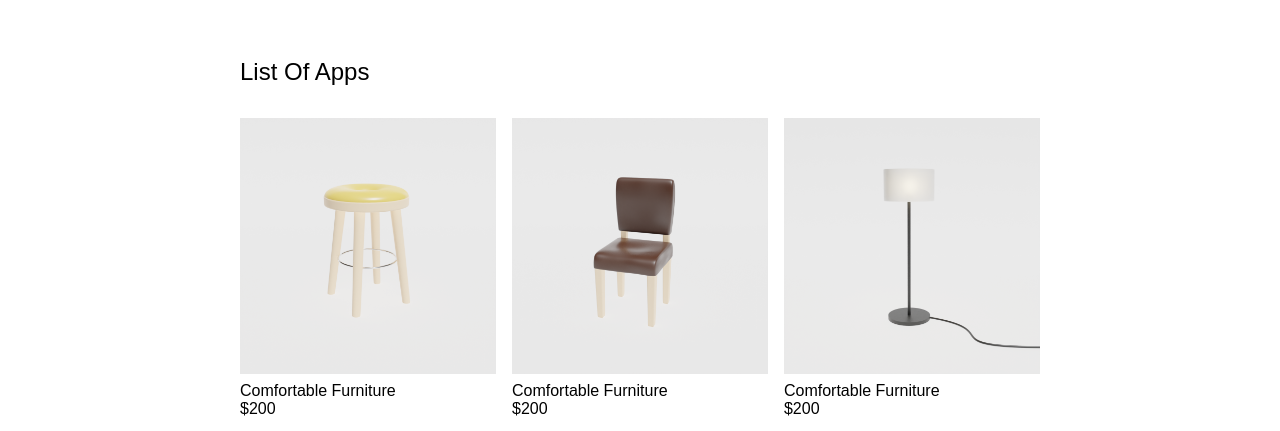
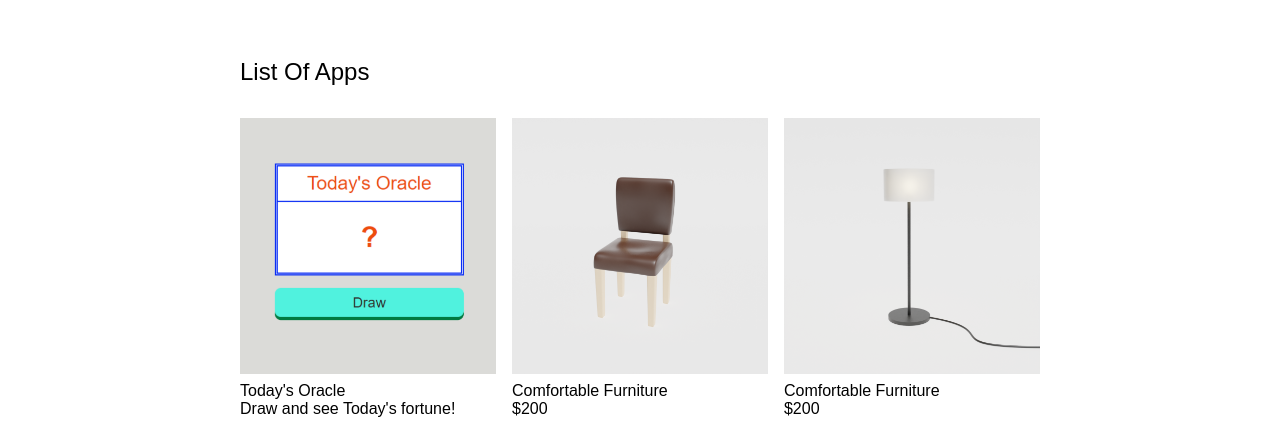
Before and after one commit to KoiCode7/JS-mini-app-Top-page, a plain HTML site: page index.html in a window 1280 px wide. Shown: the part 486-917 px from the top of the page. Drawn offline with nearby package versions, Linux system fonts and the light colour scheme.

Commit message:
Added an App: Today's Oracle

```diff
--- a/index.html
+++ b/index.html
@@ -44,7 +44,7 @@
     </header>
 
     <section class="hero">
-      <img src="img/hero1.png" alt="comfortable couch" class="current" />
+      <img src="img/Today's Oracle hero(Custom).png" alt="Today's Oracle" class="current" />
       <img src="img/hero2.png" alt="black couch" />
       <img src="img/hero3.png" alt="two chairs" />
     </section>
@@ -54,10 +54,10 @@
         <h1>List Of Apps</h1>
         <ul>
           <li>
-            <a href="#">
-              <img src="img/pic1.png" alt="comfortable furniture" />
-              <h2>Comfortable Furniture</h2>
-              <p>$200</p>
+            <a href="https://todays-oracle.vercel.app/">
+              <img src="img/Today's Oracle (Custom).png" alt="Today's Oracle" />
+              <h2>Today's Oracle</h2>
+              <p>Draw and see Today's fortune!</p>
             </a>
           </li>
           <li>
```
Also changed, not shown: img/Today's Oracle (Custom).png (added), img/Today's Oracle hero(Custom).png (added), img/Today's Oracle.png (added).
